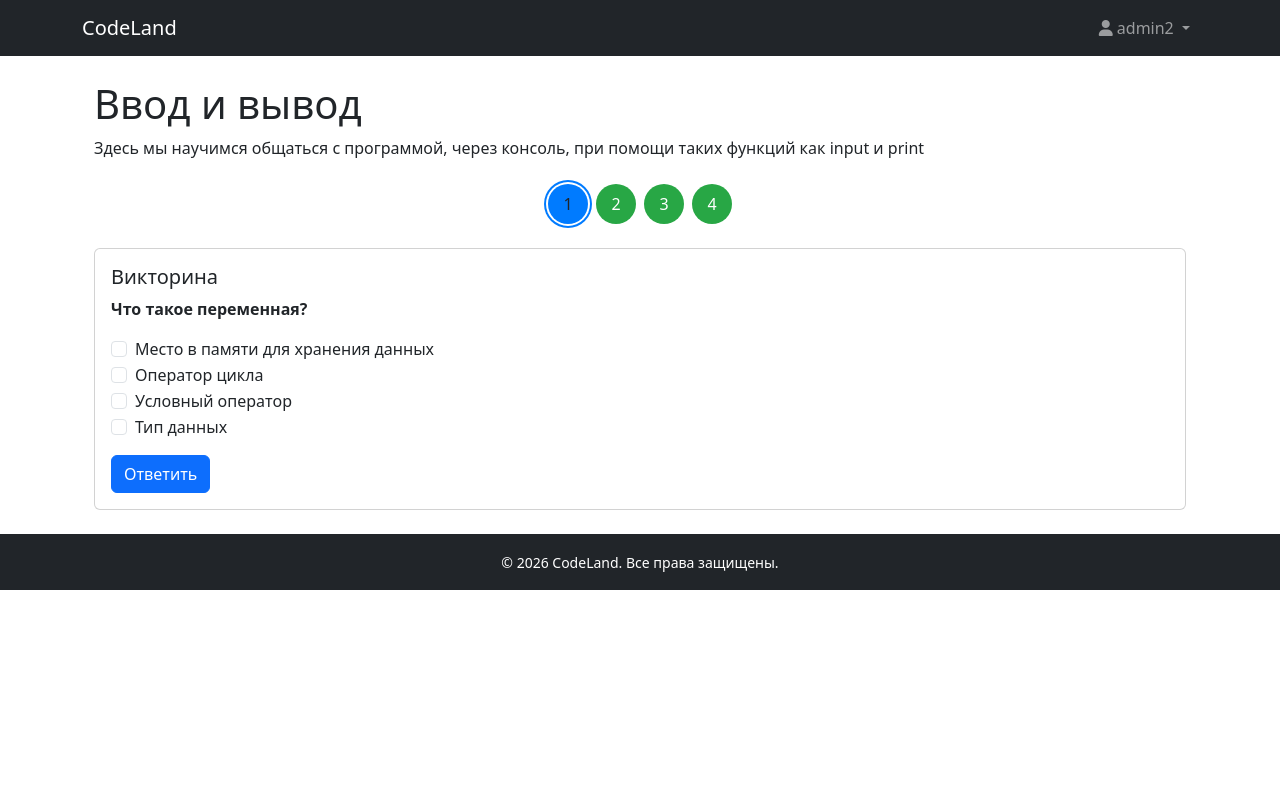
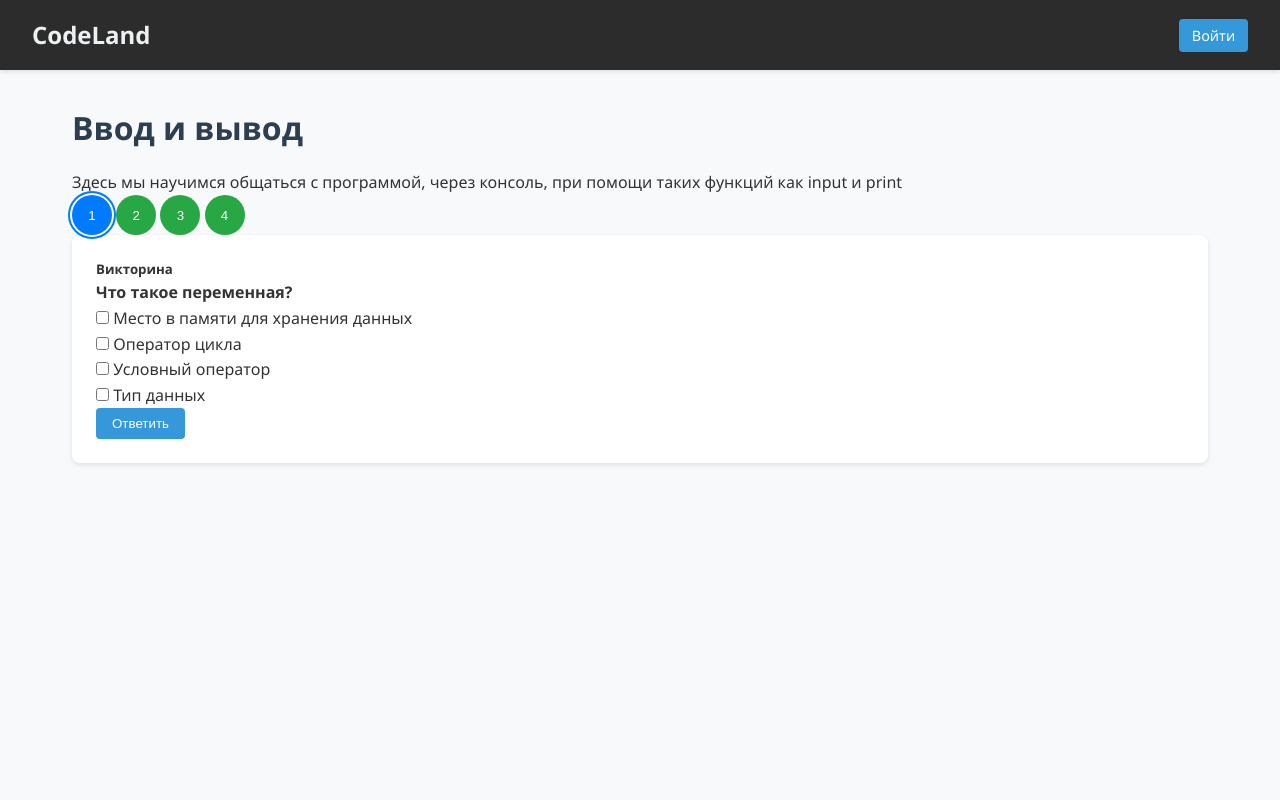
Before and after one commit to Nitor112221/HackathonOrenIT, a Django app: page /lessons/1/ in a window 1280 px wide. Run offline with Django 5.2, Linux system fonts and the light colour scheme; a user stored in the database is signed in; data comes from the database, SQL or seed files in the repository; some libraries are stand-ins or nearby versions.

Commit message:
header ready

```diff
--- /dev/null
+++ b/hackathon/static/base.css
@@ -0,0 +1,180 @@
+/* Базовый сброс и настройки */
+* {
+    margin: 0;
+    padding: 0;
+    box-sizing: border-box;
+}
+
+body {
+    font-family: 'Segoe UI', Tahoma, Geneva, Verdana, sans-serif;
+    line-height: 1.6;
+    color: #333;
+    background-color: #f8f9fa;
+    display: flex;
+    flex-direction: column;
+    min-height: 100vh;
+}
+
+/* Шапка сайта — тёмно-серый фон */
+.app-header {
+    background-color: #2c2c2c;
+    color: #ecf0f1;
+    padding: 1rem 2rem;
+    display: flex;
+    align-items: center;
+    flex-wrap: wrap;
+    gap: 1rem;
+    box-shadow: 0 2px 5px rgba(0,0,0,0.1);
+    /* Убираем justify-content: space-between, чтобы управлять расположением вручную */
+}
+
+.logo a {
+    font-size: 1.5rem;
+    font-weight: bold;
+    color: #ecf0f1;
+    text-decoration: none;
+    transition: opacity 0.3s;
+}
+
+.logo a:hover {
+    opacity: 0.8;
+}
+
+/* Пустой логотип в исходном шаблоне — добавим текст по умолчанию */
+.logo a::before {
+    content: "CodeLand";
+}
+
+/* Навигация — прижимаем к логотипу слева */
+.main-nav {
+    display: flex;
+    gap: 1.5rem;
+    flex-wrap: wrap;
+    /* margin-right: auto отправляет все последующие элементы (user-info) вправо */
+    margin-right: auto;
+}
+
+.main-nav a {
+    color: #ecf0f1;
+    text-decoration: none;
+    font-weight: 500;
+    transition: color 0.3s;
+}
+
+.main-nav a:hover {
+    color: #3498db;
+}
+
+/* Блок пользователя — остаётся справа */
+.user-info {
+    display: flex;
+    align-items: center;
+    gap: 1rem;
+    flex-wrap: wrap;
+}
+
+.username {
+    font-weight: bold;
+}
+
+.level, .xp {
+    font-size: 0.9rem;
+    background-color: #34495e;
+    padding: 0.2rem 0.5rem;
+    border-radius: 20px;
+}
+
+.logout-btn, .login-btn {
+    background-color: #e74c3c;
+    color: white;
+    padding: 0.3rem 0.8rem;
+    border-radius: 4px;
+    text-decoration: none;
+    font-size: 0.9rem;
+    transition: background-color 0.3s;
+}
+
+.logout-btn:hover {
+    background-color: #c0392b;
+}
+
+.login-btn {
+    background-color: #3498db;
+}
+
+.login-btn:hover {
+    background-color: #2980b9;
+}
+
+/* Основной контент */
+.main-content {
+    flex: 1;
+    max-width: 1200px;
+    margin: 2rem auto;
+    padding: 0 2rem;
+    width: 100%;
+}
+
+/* Футер — тёмно-серый фон */
+.app-footer {
+    background-color: #2c2c2c;
+    color: #ecf0f1;
+    text-align: center;
+    padding: 1.5rem;
+    margin-top: auto;
+}
+
+.footer-content p {
+    font-size: 0.9rem;
+}
+
+/* Адаптивность для мобильных устройств */
+@media (max-width: 768px) {
+    .app-header {
+        flex-direction: column;
+        align-items: stretch;
+        text-align: center;
+    }
+
+    .main-nav {
+        margin-right: 0; /* отменяем auto отступ на мобильных */
+        justify-content: center;
+    }
+
+    .user-info {
+        justify-content: center;
+    }
+
+    .main-content {
+        padding: 0 1rem;
+        margin: 1rem auto;
+    }
+}
+
+/* Дополнительные стили для контентных блоков (можно расширять) */
+.card {
+    background-color: white;
+    border-radius: 8px;
+    box-shadow: 0 2px 5px rgba(0,0,0,0.1);
+    padding: 1.5rem;
+    margin-bottom: 1.5rem;
+}
+
+h1, h2, h3 {
+    margin-bottom: 1rem;
+    color: #2c3e50;
+}
+
+button, .btn {
+    background-color: #3498db;
+    color: white;
+    border: none;
+    padding: 0.5rem 1rem;
+    border-radius: 4px;
+    cursor: pointer;
+    transition: background-color 0.3s;
+}
+
+button:hover, .btn:hover {
+    background-color: #2980b9;
+}
--- a/hackathon/templates/base.html
+++ b/hackathon/templates/base.html
@@ -1,24 +1,51 @@
+{% load static %}
 <!DOCTYPE html>
 <html lang="ru">
 <head>
     <meta charset="UTF-8">
     <meta name="viewport" content="width=device-width, initial-scale=1.0">
     <title>{% block title %}CodeLand{% endblock %}</title>
-    <link href="https://cdn.jsdelivr.net/npm/bootstrap@5.3.0-alpha1/dist/css/bootstrap.min.css" rel="stylesheet">
-    <link rel="stylesheet" href="https://cdnjs.cloudflare.com/ajax/libs/font-awesome/6.0.0-beta3/css/all.min.css">
-    {% block extra_css %}{% endblock %}
+    <link rel="stylesheet" href="{% static 'base.css' %}"/>
 </head>
 <body>
-    {% include 'includes/header.html' %}
+{% block header %}
+<header class="app-header">
+    <div class="logo">
+        <a href="/"></a>
+    </div>
+    <nav class="main-nav">
+        {% if user.is_aunthentificated %}
+        <a href="/modules">Модули</a>
+        <a href="/profile">Профиль</a>
+        {% else %}
+        <div></div>
+        {% endif %}
+    </nav>
+    <div class="user-info">
+        {% if user.is_aunthentificated %}
+        <span class="username">{{ user.username }}</span>
+        <span class="level">Ур. {{ user.level }}</span>
+        <span class="xp">{{ user.xp }} XP</span>
+        <form method="post" action="{% url 'logout' %}">
+            {% csrf_token %}
+            <button class="logout-btn" type="submit">Выйти</button>
+        </form>
+        {% else %}
+        <a href="/users/login" class="login-btn">Войти</a>
+        {% endif %}
+    </div>
+</header>
+{% endblock %}
 
-    <main class="container my-4">
-        {% block content %}
-        {% endblock %}
-    </main>
+<main class="main-content">
+    {% block content %}
+    {% endblock %}
+</main>
 
-    {% include 'includes/footer.html' %}
-    <script src="https://cdn.jsdelivr.net/npm/bootstrap@5.3.0-alpha1/dist/js/bootstrap.bundle.min.js"></script>
-    <script src="https://unpkg.com/htmx.org@1.9.10"></script>
-    {% block extra_js %}{% endblock %}
+{% block footer %}
+{% endblock %}
+
+{% block scripts %}
+{% endblock %}
 </body>
 </html>
--- a/ui/base.html
+++ b/ui/base.html
@@ -3,7 +3,8 @@
 <head>
     <meta charset="UTF-8">
     <meta name="viewport" content="width=device-width, initial-scale=1.0">
-    <title>{% block title %}Изучай программирование уже сейчас!{% endblock %}</title>
+    <title>{% block title %}CodeLand{% endblock %}</title>
+    <link rel="stylesheet" rel="{% static 'base.css'%}"/>
 </head>
 <body>
 {% block header %}
```
Also changed, not shown: hackathon/templates/s.html (added, +24 -0 lines).
